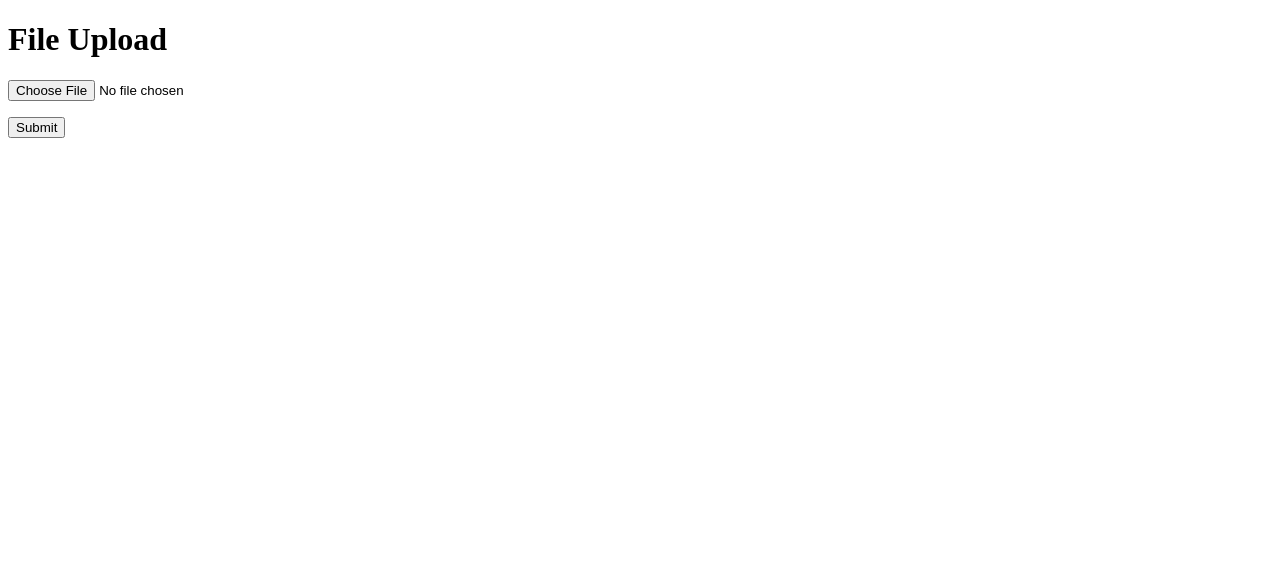
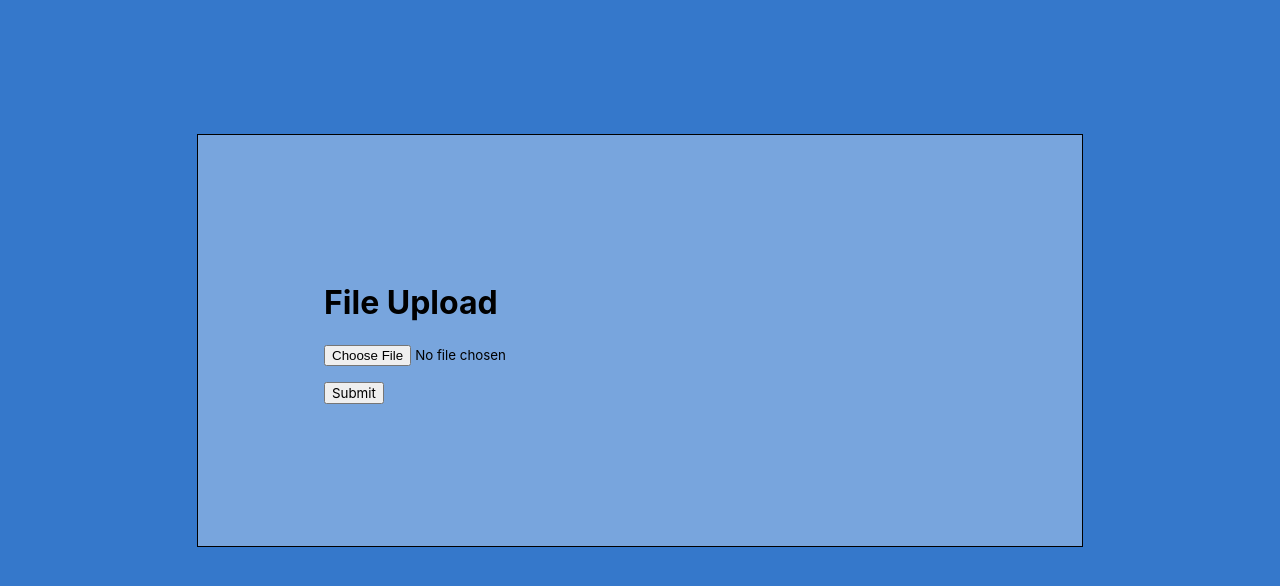
Before and after one commit to platevoltage/ESP8266-react-server, a Flask app: page / in a window 1280 px wide. Shown: the top 586 px of the page. Run offline with Flask 2, Linux system fonts and the light colour scheme.

Commit message:
initial css created

```diff
--- /dev/null
+++ b/web-interface/static/styles/style.css
@@ -0,0 +1,18 @@
+* {
+
+    font-family: "Inter","San Francisco","SF Pro Text",-apple-system,system-ui,sans-serif;
+}
+
+body {
+    background-color: #3578cb;
+    display: flex;
+    justify-content: center;
+}
+
+main {
+    background-color: #ffffff55;
+    border: 1px solid #000000;
+    margin-top: 10%;
+    padding: 10%;
+    width: 50%;
+}
--- a/web-interface/templates/index.html
+++ b/web-interface/templates/index.html
@@ -2,12 +2,19 @@
 <html>
   <head>
     <title>File Upload</title>
+    <link rel= "stylesheet" type= "text/css" href= "{{ url_for('static',filename='styles/style.css') }}">
   </head>
   <body>
-    <h1>File Upload</h1>
-    <form method="POST" action="http://127.0.0.1:5000" enctype="multipart/form-data">
-      <p><input type="file" name="file"></p>
-      <p><input type="submit" value="Submit"></p>
-    </form>
+    <main>
+
+      <h1>File Upload</h1>
+
+      <form method="POST" action="http://127.0.0.1:5000" enctype="multipart/form-data">
+        <p><input type="file" name="file"></p>
+        <p><input type="submit" value="Submit"></p>
+      </form>
+
+    </main>
+
   </body>
 </html>
```
